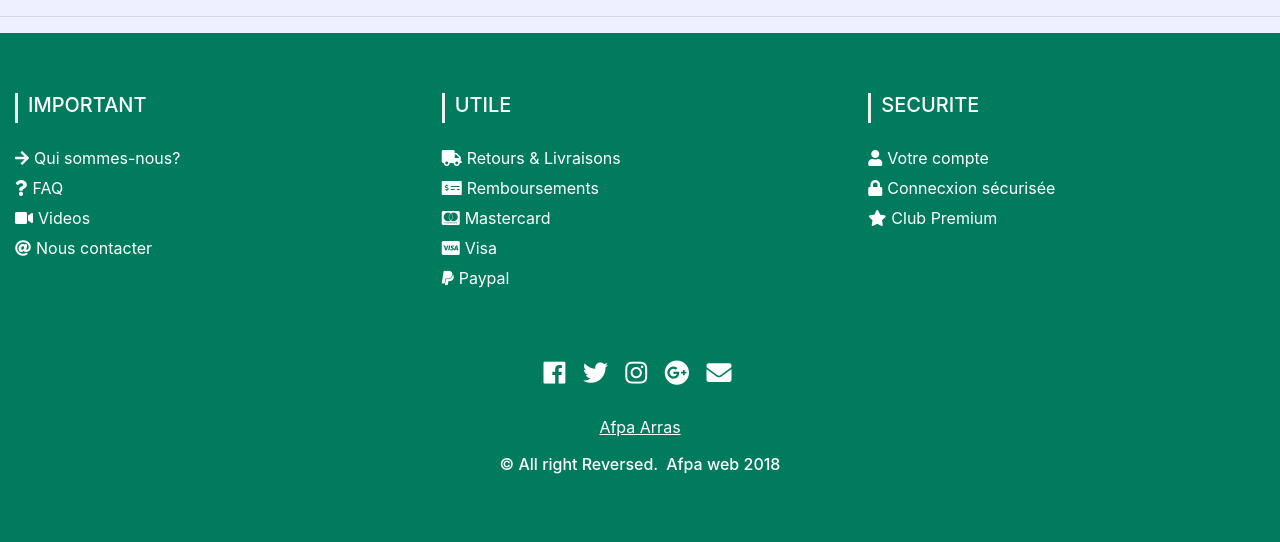
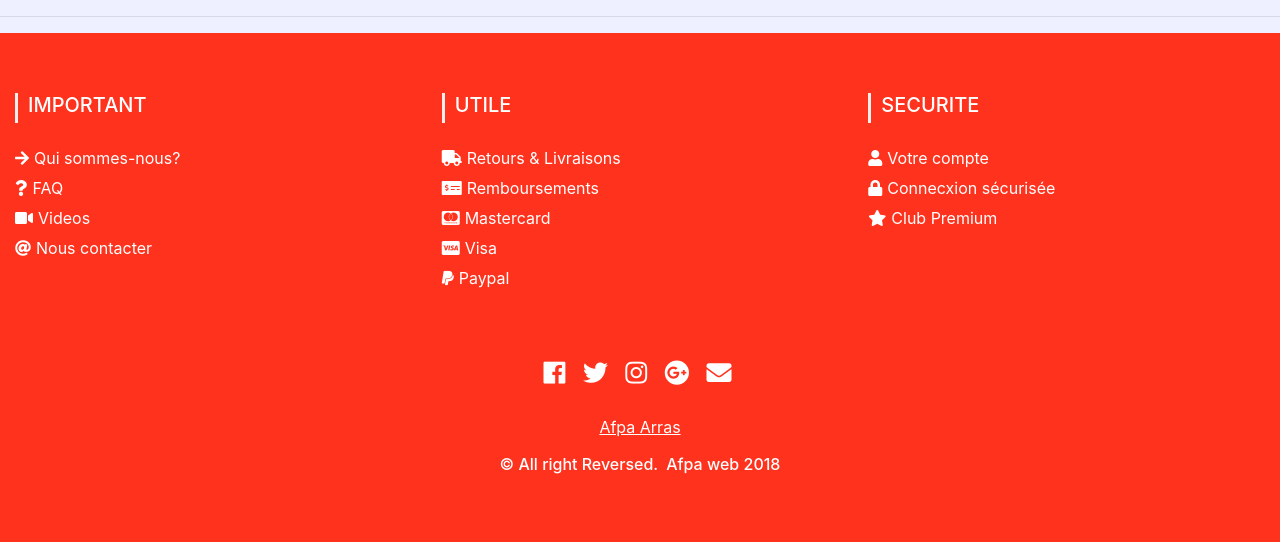
Before and after one commit to thomas-mascot/site-afpa, a PHP site: page / in a window 1280 px wide. Shown: the part 1737-2279 px from the top of the page. Run offline with PHP 8.4, Linux system fonts and the light colour scheme; some libraries are stand-ins or nearby versions.

Commit message:
color change

```diff
--- a/site-menu.css
+++ b/site-menu.css
@@ -42,7 +42,7 @@ section .section-title {
     text-transform: uppercase;
 }
 #footer {
-    background: #007b5e !important;
+    background: #FF321D !important;
 }
 #footer h5{
 	padding-left: 10px;
```
